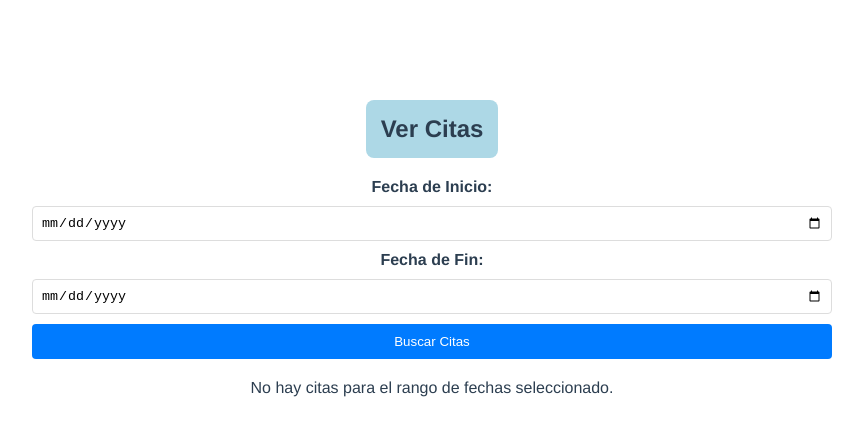
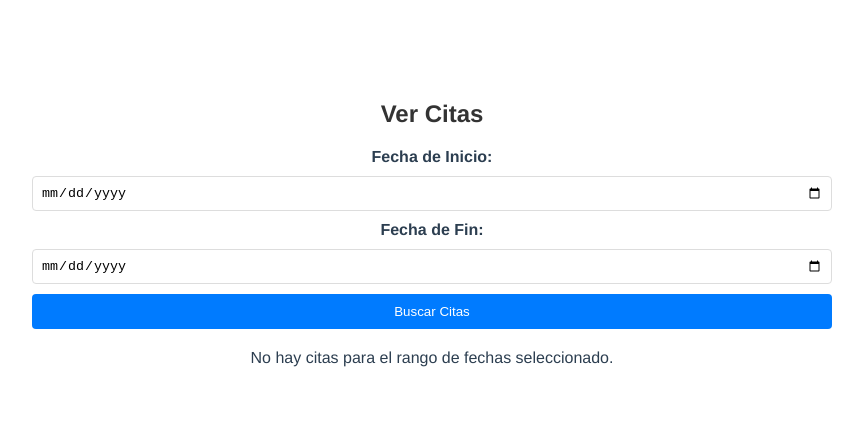
Before and after one commit to sebastian11020/Medical-Appointment-Client, a Vue app: page /view in a window 1280 px wide. Shown: the top 436 px of the page, without its empty margins (208-1071 px from the left). Built offline with nearby package versions, Linux system fonts and the light colour scheme.

Commit message:
Fix_Titles

```diff
--- a/src/views/CreateAppointment.vue
+++ b/src/views/CreateAppointment.vue
@@ -83,9 +83,6 @@ export default {
 h1 {
   text-align: center;
   color: #333;
-  background-color: #add8e6; /* Azul claro */
-  padding: 15px;
-  border-radius: 8px; /* Bordes redondeados para un toque moderno */
 }
 
 .appointment-form {
--- a/src/views/HomePage.vue
+++ b/src/views/HomePage.vue
@@ -22,10 +22,8 @@ export default {
 }
 
 h1 {
-  background-color: #add8e6; /* Azul claro */
-  padding: 15px;
-  border-radius: 8px; /* Bordes redondeados para un toque moderno */
-  display: inline-block; /* Ajustar el tamaño del fondo al contenido */
+    text-align: center;
+    color: #333;
 }
 
 nav ul {
@@ -44,7 +42,7 @@ nav ul li {
   margin: 5px;
   border: none;
   border-radius: 5px;
-  background-color: #007bff; /* Azul para el botón */
+  background-color: #007bff;
   color: white;
   text-decoration: none;
   text-align: center;
@@ -53,6 +51,6 @@ nav ul li {
 }
 
 .btn:hover {
-  background-color: #0056b3; /* Azul oscuro cuando se pasa el ratón */
+  background-color: #0056b3;
 }
 </style>
--- a/src/views/ViewAppointments.vue
+++ b/src/views/ViewAppointments.vue
@@ -93,10 +93,8 @@ export default {
 }
 
 h2 {
-  background-color: #add8e6;
-  padding: 15px;
-  border-radius: 8px;
-  display: inline-block;
+  text-align: center;
+  color: #333;
 }
 
 .search-form {
```
